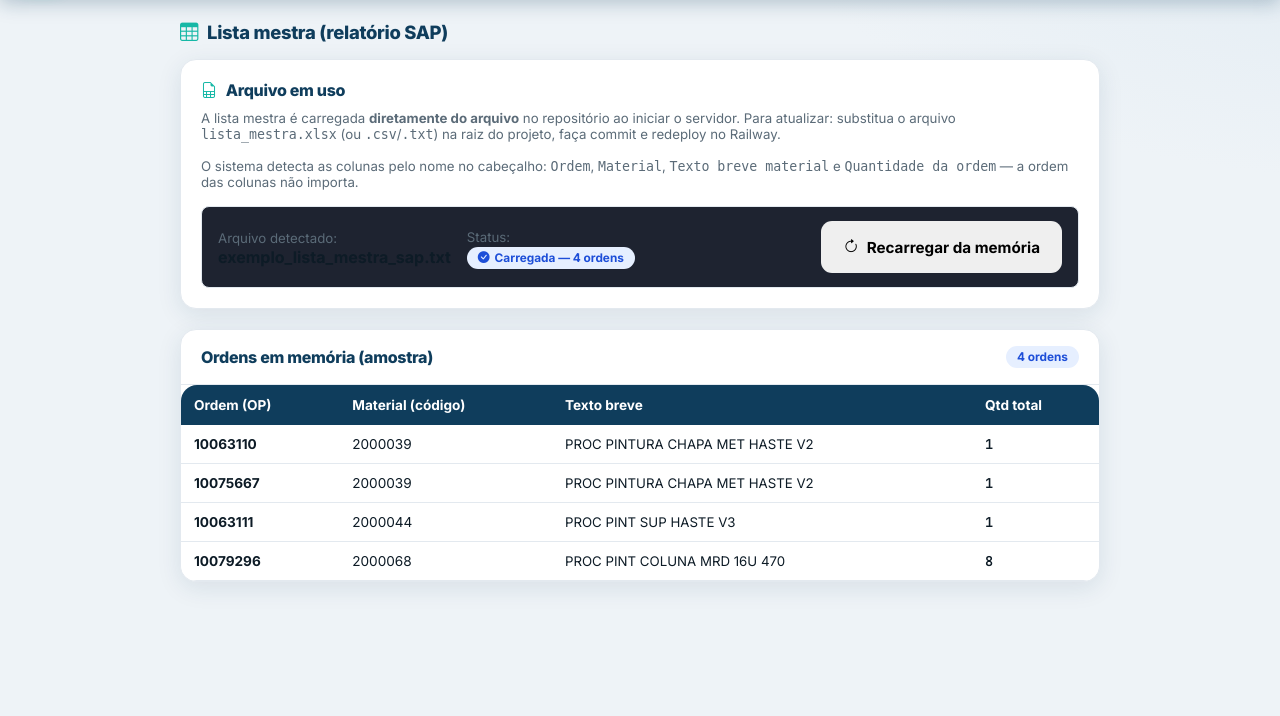
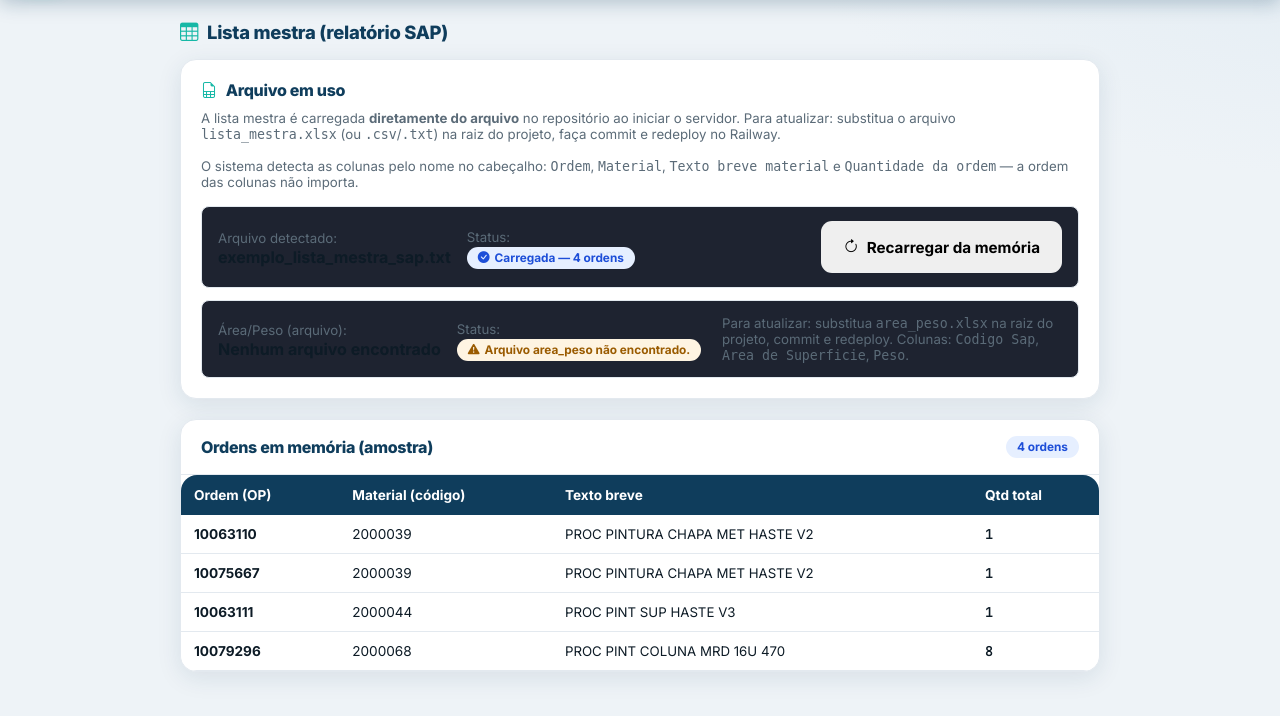
Before and after one commit to gu1001216-arch/BANHOFINAL, a Flask app: page /admin/mestre in a window 1280 px wide. Shown: the part 69-785 px from the top of the page. Run offline with Flask 3, Linux system fonts and the light colour scheme; the visitor is signed in with stand-in values (Sample User, id 1).

Commit message:
Add files via upload

```diff
--- a/app.py
+++ b/app.py
@@ -108,6 +108,99 @@
         if material and material not in por_material:
             por_material[material] = item
     return por_ordem, por_material
+
+
+# ── Área/Peso por código SAP (mesma abordagem: arquivo em memória) ──────────
+_areapeso_por_sap = {}
+_areapeso_status = {'carregada': False, 'total': 0, 'erro': None}
+AREA_PESO_ARQUIVOS = ['area_peso.xlsx', 'area_peso.csv', 'area_peso.txt']
+
+
+def _achar_arquivo_areapeso():
+    base = os.path.dirname(os.path.abspath(__file__))
+    for nome in AREA_PESO_ARQUIVOS:
+        caminho = os.path.join(base, nome)
+        if os.path.isfile(caminho):
+            return caminho
+    return None
+
+
+def carregar_area_peso():
+    """Carrega area_peso (Codigo SAP -> área superfície e peso unitários)."""
+    global _areapeso_por_sap, _areapeso_status
+    caminho = _achar_arquivo_areapeso()
+    if not caminho:
+        _areapeso_status = {'carregada': False, 'total': 0, 'erro': 'Arquivo area_peso não encontrado.'}
+        print('[area_peso] AVISO: nenhum arquivo encontrado.')
+        return
+    try:
+        linhas = []
+        nome = caminho.lower()
+        if nome.endswith('.csv') or nome.endswith('.txt'):
+            with open(caminho, encoding='utf-8-sig', errors='replace') as f:
+                raw = f.read()
+            sep = '\t' if raw.count('\t') > raw.count(';') and raw.count('\t') > raw.count(',') \
+                else (';' if raw.count(';') > raw.count(',') else ',')
+            linhas = list(csv.reader(io.StringIO(raw), delimiter=sep))
+        else:
+            from openpyxl import load_workbook as _lw
+            wb = _lw(caminho, read_only=True, data_only=True)
+            ws = wb.active
+            for row in ws.iter_rows(values_only=True):
+                linhas.append(list(row))
+
+        # detecta colunas pelo nome do cabeçalho
+        def norm(s):
+            return str(s).strip().lower() if s is not None else ''
+        i_sap = i_area = i_peso = None
+        inicio = 0
+        for i, row in enumerate(linhas[:10]):
+            if not row:
+                continue
+            nomes = [norm(c) for c in row]
+            for j, n in enumerate(nomes):
+                if 'codigo sap' in n or 'código sap' in n:
+                    i_sap = j
+                elif 'area' in n or 'área' in n:
+                    i_area = j
+                elif 'peso' in n:
+                    i_peso = j
+            if i_sap is not None:
+                inicio = i + 1
+                break
+        if i_sap is None:  # fallback p/ a ordem do arquivo: Codigo, Area, Peso, Codigo Sap
+            i_sap, i_area, i_peso, inicio = 3, 1, 2, 1
+
+        mapa = {}
+        for row in linhas[inicio:]:
+            if not row or all(c is None or str(c).strip() == '' for c in row):
+                continue
+            sap = _norm_str(row[i_sap]) if i_sap is not None and i_sap < len(row) else ''
+            if not sap:
+                continue
+            def num(idx):
+                try:
+                    return float(row[idx]) if idx is not None and idx < len(row) and row[idx] not in (None, '') else 0.0
+                except (ValueError, TypeError):
+                    return 0.0
+            area_mm2 = num(i_area)
+            peso_kg = num(i_peso)
+            mapa[sap] = {'area_m2': area_mm2 / 1_000_000.0,  # mm² -> m²
+                         'peso_kg': peso_kg}
+        _areapeso_por_sap = mapa
+        _areapeso_status = {'carregada': True, 'total': len(mapa), 'erro': None}
+        print(f'[area_peso] Carregada: {len(mapa)} códigos de "{os.path.basename(caminho)}".')
+    except Exception as e:
+        _areapeso_status = {'carregada': False, 'total': 0, 'erro': str(e)}
+        print(f'[area_peso] ERRO ao carregar: {e}')
+
+
+def _area_peso_do_codigo(material):
+    """Retorna (area_m2, peso_kg) unitários para um código SAP, ou (0,0)."""
+    d = _areapeso_por_sap.get(_norm_str(material))
+    if d:
+        return d['area_m2'], d['peso_kg']
+    return 0.0, 0.0
 
 
 def carregar_lista_mestre():
@@ -261,6 +354,14 @@
             itens = [{'ordem': self.ordem, 'material': self.material,
                       'texto_breve': self.texto_breve, 'quantidade': self.quantidade}]
         qtd_total = sum(int(i.get('quantidade') or 0) for i in itens) if itens else (self.quantidade or 0)
+        # peso e área totais = soma de (unitário do código SAP × quantidade do item)
+        peso_total = 0.0
+        area_total = 0.0
+        for it in itens:
+            a_unit, p_unit = _area_peso_do_codigo(it.get('material', ''))
+            q = int(it.get('quantidade') or 0)
+            area_total += a_unit * q
+            peso_total += p_unit * q
         pausas = _pausas_resumo(self.pausas_json)
         total_pausa_min = round(pausas['total_seg'] / 60, 1)
         return {
@@ -270,6 +371,7 @@
             'ordem': self.ordem, 'material': self.material,
             'texto_breve': self.texto_breve, 'quantidade': self.quantidade,
             'itens': itens, 'qtd_total': qtd_total, 'n_itens': len(itens),
+            'peso_total': round(peso_total, 2), 'area_total': round(area_total, 3),
             'observacao': self.observacao or '',
             'obs_banho': self.obs_banho or '',
             'operador_prep': self.operador_prep, 'operador_prep2': self.operador_prep2 or '',
@@ -327,6 +429,7 @@
     Base.metadata.create_all(engine)
     _migrar_colunas()
     carregar_lista_mestre()
+    carregar_area_peso()
     db = Session()
     try:
         if db.query(Usuario).count() == 0:
@@ -483,6 +586,7 @@
     msg = None
     if request.method == 'POST' and request.form.get('acao') == 'recarregar':
         carregar_lista_mestre()
+        carregar_area_peso()
         st = _lista_status
         if st['carregada']:
             msg = f'Lista recarregada com sucesso: {st["total"]} ordens na memória.'
@@ -495,10 +599,14 @@
 
     caminho = _achar_arquivo_mestre()
     arquivo_info = os.path.basename(caminho) if caminho else 'Nenhum arquivo encontrado'
+    ap = _areapeso_status
+    cap = _achar_arquivo_areapeso()
+    areapeso_info = os.path.basename(cap) if cap else 'Nenhum arquivo encontrado'
     return render_template('mestre.html', nome=session.get('nome'),
                            msg=msg, total_itens=st['total'],
                            amostra=amostra, status=st,
-                           arquivo_info=arquivo_info)
+                           arquivo_info=arquivo_info,
+                           areapeso_status=ap, areapeso_info=areapeso_info)
 
 
 @app.route('/api/admin/testar_op/<path:ordem>')
@@ -851,17 +959,28 @@
         tp = [c.prep_minutos for c in cards if c.prep_minutos]
         tb = [c.banho_minutos for c in cards if c.banho_minutos]
         por_proc, por_dia = {}, {}
+        peso_por_dia, area_por_dia = {}, {}
+        peso_total_geral = 0.0
+        area_total_geral = 0.0
         for c in cards:
             p = c.processo or 'Sem processo'
             por_proc[p] = por_proc.get(p, 0) + 1
             dia = (c.banho_fim - timedelta(hours=3)).strftime('%d/%m')
             por_dia[dia] = por_dia.get(dia, 0) + 1
+            dd = c.to_dict()
+            peso_por_dia[dia] = round(peso_por_dia.get(dia, 0) + dd['peso_total'], 2)
+            area_por_dia[dia] = round(area_por_dia.get(dia, 0) + dd['area_total'], 3)
+            peso_total_geral += dd['peso_total']
+            area_total_geral += dd['area_total']
         return {
             'total': len(cards), 'normais': normais, 'retrabalhos': retrab,
             'em_andamento': len(ativos),
             'media_prep': round(sum(tp) / len(tp), 1) if tp else 0,
             'media_banho': round(sum(tb) / len(tb), 1) if tb else 0,
             'por_processo': por_proc, 'por_dia': por_dia,
+            'peso_por_dia': peso_por_dia, 'area_por_dia': area_por_dia,
+            'peso_total_geral': round(peso_total_geral, 1),
+            'area_total_geral': round(area_total_geral, 2),
             'ativos': [c.to_dict() for c in ativos],
             'registros': [c.to_dict() for c in sorted(cards, key=lambda x: x.id, reverse=True)[:200]],
         }
@@ -917,24 +1036,27 @@
         if tipo == 'prebanho':
             ws.title = 'Pre-Banho'
             headers = ['ID', 'Cesto', 'OP (Ordem)', 'Código', 'Texto breve', 'Qtd',
+                       'Área total (m²)', 'Peso total (kg)',
                        'Processo', 'Tipo', 'Operador Prep', 'Nº oper.',
                        'Início', 'Fim', 'Tempo prep (min)', 'Tempo parada (min)',
                        'Pausas (por motivo)', 'Observação']
-            larg = [6, 7, 14, 14, 30, 7, 22, 12, 18, 9, 19, 19, 13, 14, 30, 28]
+            larg = [6, 7, 14, 14, 30, 7, 14, 14, 22, 12, 18, 9, 19, 19, 13, 14, 30, 28]
 
         elif tipo == 'banho':
             ws.title = 'Banho'
             headers = ['ID', 'Cesto', 'OP (Ordem)', 'Código', 'Texto breve', 'Qtd',
+                       'Área total (m²)', 'Peso total (kg)',
                        'Processo', 'Tipo',
                        'Operador Banho Início', 'Operador Banho Fim',
                        'Início Banho - Data', 'Início Banho - Hora',
                        'Final Banho - Data', 'Final Banho - Hora',
                        'Tempo banho (min)', 'Observação banho']
-            larg = [6, 7, 14, 14, 30, 7, 22, 12, 20, 20, 16, 14, 16, 14, 14, 28]
+            larg = [6, 7, 14, 14, 30, 7, 14, 14, 22, 12, 20, 20, 16, 14, 16, 14, 14, 28]
 
         else:  # geral
             ws.title = 'Geral'
             headers = ['ID', 'Cesto', 'OP (Ordem)', 'Código', 'Texto breve', 'Qtd',
+                       'Área total (m²)', 'Peso total (kg)',
                        'Processo', 'Tipo',
                        'Operador Prep', 'Nº oper.',
                        'Início Prep', 'Fim Prep', 'Tempo prep (min)', 'Tempo parada (min)',
@@ -943,7 +1065,7 @@
                        'Final Banho - Data', 'Final Banho - Hora',
                        'Tempo banho (min)', 'Total prep+banho (min)',
                        'Observação Prep', 'Observação Banho']
-            larg = [6, 7, 14, 14, 30, 7, 22, 12, 18, 9, 19, 19, 13, 14, 20, 20, 16, 14, 16, 14, 14, 16, 28, 28]
+            larg = [6, 7, 14, 14, 30, 7, 14, 14, 22, 12, 18, 9, 19, 19, 13, 14, 20, 20, 16, 14, 16, 14, 14, 16, 28, 28]
 
         _estilo_cabecalho(ws, headers)
 
@@ -954,10 +1076,16 @@
             total_prep_banho = round((dd['prep_minutos'] or 0) + (dd['banho_minutos'] or 0), 1)
 
             for it in itens:
+                # peso/área da linha = unitário do código × quantidade do item
+                a_unit, p_unit = _area_peso_do_codigo(it.get('material', ''))
+                q_it = int(it.get('quantidade') or 0)
+                area_it = round(a_unit * q_it, 3)
+                peso_it = round(p_unit * q_it, 2)
                 if tipo == 'prebanho':
                     ws.append([
                         dd['id'], dd['numero_cesto'], it['ordem'], it['material'],
-                        it['texto_breve'], it['quantidade'], dd['processo'], dd['tipo'],
+                        it['texto_breve'], it['quantidade'], area_it, peso_it,
+                        dd['processo'], dd['tipo'],
                         dd['operador_prep'], dd['n_operadores'],
                         dd['prep_inicio'], dd['prep_fim'], dd['prep_minutos'],
                         dd['total_pausa_min'],
@@ -966,7 +1094,8 @@
                 elif tipo == 'banho':
                     ws.append([
                         dd['id'], dd['numero_cesto'], it['ordem'], it['material'],
-                        it['texto_breve'], it['quantidade'], dd['processo'], dd['tipo'],
+                        it['texto_breve'], it['quantidade'], area_it, peso_it,
+                        dd['processo'], dd['tipo'],
                         dd['operador_banho_inicio'], dd['operador_banho_fim'],
                         dd['banho_inicio_data'], dd['banho_inicio_hora'],
                         dd['banho_fim_data'], dd['banho_fim_hora'],
@@ -975,7 +1104,8 @@
                 else:  # geral
                     ws.append([
                         dd['id'], dd['numero_cesto'], it['ordem'], it['material'],
-                        it['texto_breve'], it['quantidade'], dd['processo'], dd['tipo'],
+                        it['texto_breve'], it['quantidade'], area_it, peso_it,
+                        dd['processo'], dd['tipo'],
                         dd['operador_prep'], dd['n_operadores'],
                         dd['prep_inicio'], dd['prep_fim'], dd['prep_minutos'],
                         dd['total_pausa_min'],
--- a/static/style.css
+++ b/static/style.css
@@ -209,6 +209,7 @@
 .kpi.k-sky::after{background:var(--sky);}
 .kpi.k-green::after{background:var(--green);}
 .kpi.k-red::after{background:var(--red);}
+.kpi.k-teal::after{background:#0EA5A0;}
 .kpi-val{font-family:'JetBrains Mono',monospace;font-size:2.1rem;font-weight:800;color:var(--aco-900);line-height:1;}
 .kpi-lbl{font-size:.72rem;font-weight:700;text-transform:uppercase;letter-spacing:.7px;color:var(--slate);margin-top:8px;display:flex;align-items:center;gap:5px;}
 
@@ -328,3 +329,47 @@
 .item-grid{display:grid;grid-template-columns:1fr 1fr;gap:8px;}
 .item-grid-full{grid-column:1/-1;}
 .mini-label{font-size:.68rem;font-weight:700;color:var(--slate);text-transform:uppercase;letter-spacing:.4px;display:block;margin-bottom:3px;}
+
+/* ════════════════════════════════════════════════════════════
+   Tela de banho — colunas responsivas (Samsung Tab A9)
+   ════════════════════════════════════════════════════════════ */
+.banho-cols{display:grid;grid-template-columns:1fr 1fr;gap:18px;align-items:start;}
+/* tablet retrato e telas estreitas: empilha as duas colunas */
+@media(max-width:1024px){
+  .banho-cols{grid-template-columns:1fr;}
+}
+/* o texto das linhas pode quebrar em vez de cortar */
+.flow-info .ln{white-space:normal;overflow:visible;text-overflow:clip;line-height:1.35;}
+.flow-card{flex-wrap:wrap;}
+.flow-card .btn{flex:1 1 auto;}
+@media(min-width:641px){
+  .flow-card .btn{flex:0 0 auto;}
+}
+/* em telas estreitas, o botão de ação ocupa a largura toda embaixo */
+@media(max-width:640px){
+  .flow-left{flex:1 1 100%;}
+  .flow-card .btn{width:100%;justify-content:center;}
+  .cesto-badge{width:52px;height:52px;font-size:1.4rem;}
+  .cron{font-size:1.5rem;}
+}
+
+/* KPIs: 2 colunas no tablet retrato, sem espremer */
+@media(max-width:1024px){
+  .kpi-row{grid-template-columns:repeat(3,1fr);}
+}
+@media(max-width:640px){
+  .kpi-row{grid-template-columns:repeat(2,1fr);gap:10px;}
+  .kpi-val{font-size:1.7rem;}
+}
+
+/* dois gráficos lado a lado viram um por linha no tablet */
+@media(max-width:1024px){
+  .chart-grid{grid-template-columns:1fr!important;}
+}
+
+/* tabela com rolagem horizontal suave no toque */
+.table-wrap{-webkit-overflow-scrolling:touch;}
+
+/* evita que qualquer container estoure a largura da tela */
+.page,.panel,.flow-card,.kpi,.chart-box{max-width:100%;}
+img,canvas{max-width:100%;}
--- a/templates/mestre.html
+++ b/templates/mestre.html
@@ -31,6 +31,24 @@
         <button class="btn btn-secondary" type="submit"><i class="bi bi-arrow-clockwise"></i>Recarregar da memória</button>
       </form>
     </div>
+
+    <div style="display:flex;align-items:center;gap:16px;flex-wrap:wrap;padding:14px 16px;background:var(--bg-card,#1e2330);border-radius:8px;border:1px solid var(--line);margin-top:12px;">
+      <div>
+        <span class="small muted">Área/Peso (arquivo):</span><br>
+        <strong>{{ areapeso_info }}</strong>
+      </div>
+      <div>
+        <span class="small muted">Status:</span><br>
+        {% if areapeso_status.carregada %}
+          <span class="pill pill-banho"><i class="bi bi-check-circle-fill"></i> Carregada — {{ areapeso_status.total }} códigos</span>
+        {% else %}
+          <span class="pill pill-prep"><i class="bi bi-exclamation-triangle-fill"></i> {{ areapeso_status.erro }}</span>
+        {% endif %}
+      </div>
+      <div class="small muted" style="margin-left:auto;max-width:340px;">
+        Para atualizar: substitua <code>area_peso.xlsx</code> na raiz do projeto, commit e redeploy. Colunas: <code>Codigo Sap</code>, <code>Area de Superficie</code>, <code>Peso</code>.
+      </div>
+    </div>
   </div>
 
   <div class="panel" style="overflow:hidden;">
```
Also changed, not shown: static/dash.js (+17 -1 lines), templates/banho.html (+4 -3 lines), templates/dashboard.html (+7 -0 lines), templates/painel.html (+7 -0 lines), 1 other file.
